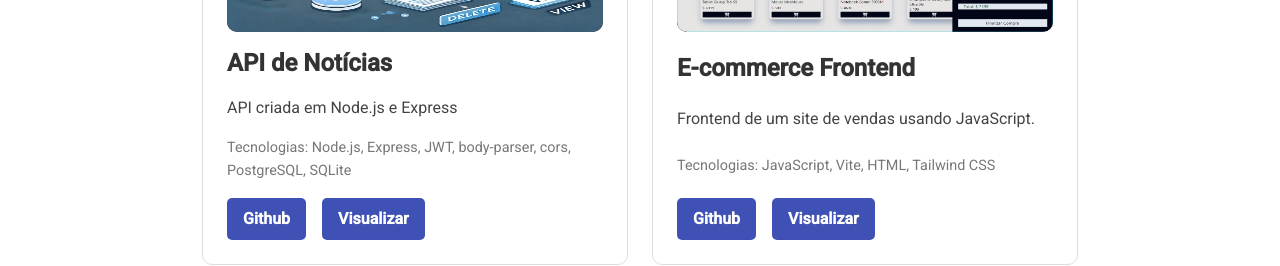
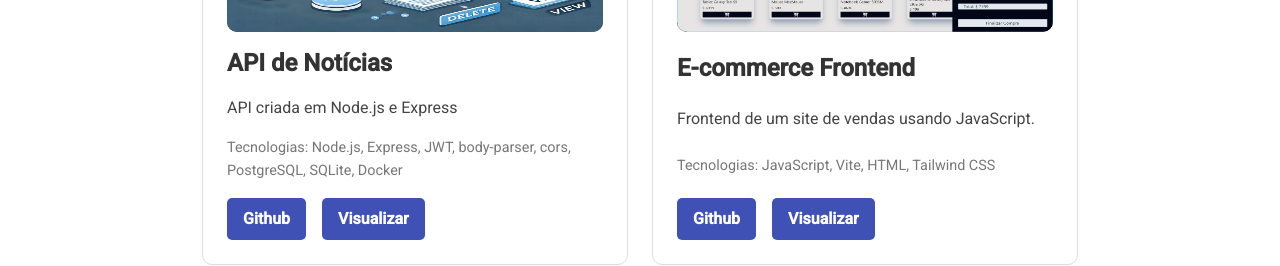
Before and after one commit to Gilvan-R-A/portfolio, an Angular app: page /projects in a window 1280 px wide. Shown: the part 1400-1666 px from the top of the page. Built offline with nearby package versions, Linux system fonts and the light colour scheme.

Commit message:
feat: informs that the API de Notícias now uses Docker

```diff
--- a/src/app/projects/projects.component.ts
+++ b/src/app/projects/projects.component.ts
@@ -61,7 +61,7 @@ export class ProjectsComponent {
     {
       name: 'API de Notícias',
       description: 'API criada em Node.js e Express',
-      technologies: ['Node.js', 'Express', 'JWT', 'body-parser', 'cors', 'PostgreSQL', 'SQLite'],
+      technologies: ['Node.js', 'Express', 'JWT', 'body-parser', 'cors', 'PostgreSQL', 'SQLite', 'Docker'],
       github: 'https://github.com/Gilvan-R-A/news-api',
       live: 'https://news-api-u1bc.onrender.com/postagens',
       image: 'assets/img/projects/ApiNoticias.webp',
```
